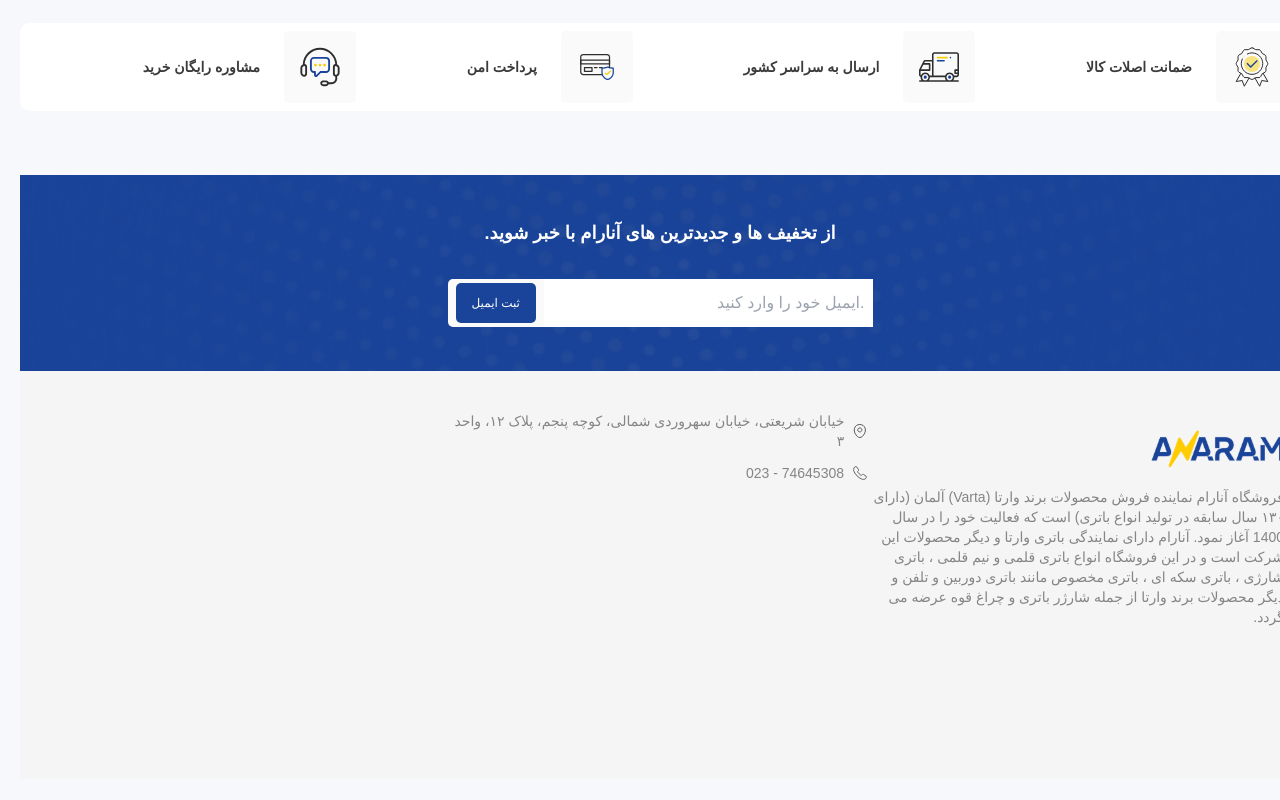
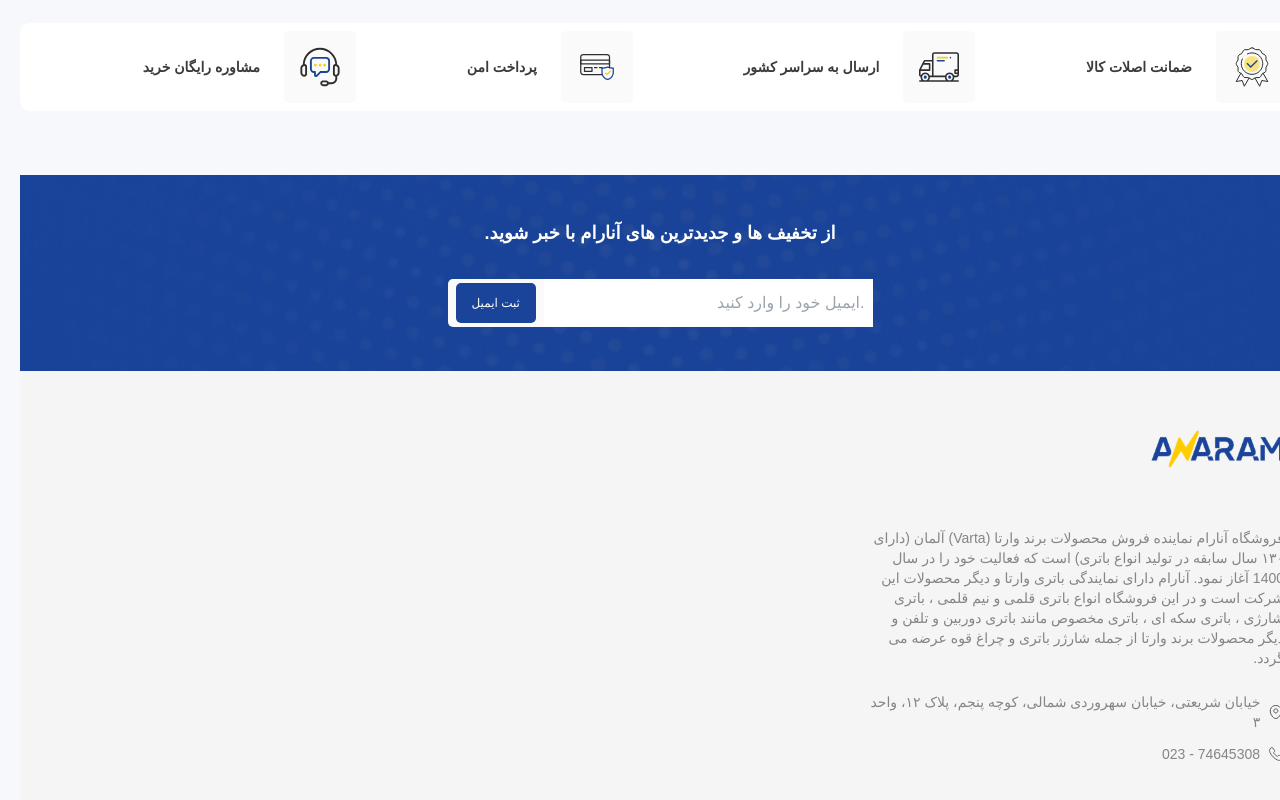
Before and after one commit to mahyarErshad/anaram-react, a React (Create React App) app: page / in a window 1280 px wide. Shown: the part 4667-5467 px from the top of the page. Before the commit the page ends 5446 px from the top, so only its background shows below. Built offline with nearby package versions, Linux system fonts and the light colour scheme; a web font is replaced by a local one.

Commit message:
Right column is done

```diff
--- a/src/Components/Footer/FooterContainer/FooterContainer.jsx
+++ b/src/Components/Footer/FooterContainer/FooterContainer.jsx
@@ -11,7 +11,7 @@ function FooterContainer() {
       <section className={`${styles.footer} w-full max-w-[101.875rem] mx-auto`}>
         <Logo className={styles.logo} />
         <p className={`${styles.description} text-sm text-NeutralN90`}>فروشگاه آنارام نماینده فروش محصولات برند وارتا (Varta) آلمان (دارای ۱۳۰ سال سابقه در تولید انواع باتری) است که فعالیت خود را در سال 1400 آغاز نمود. آنارام دارای نمایندگی باتری وارتا و دیگر محصولات این شرکت است و در این فروشگاه انواع باتری قلمی و نیم قلمی ، باتری شارژی ، باتری سکه ای ، باتری مخصوص مانند باتری دوربین و تلفن و دیگر محصولات برند وارتا از جمله شارژر باتری و چراغ قوه عرضه می گردد.</p>
-        <address className="flex flex-col gap-3">
+        <address className={`${styles.address} flex flex-col gap-3`}>
           <FooterAddress icon={<LocationIcon />} text="خیابان شریعتی، خیابان سهروردی شمالی، کوچه پنجم، پلاک ۱۲، واحد ۳" />
           <FooterAddress icon={<PhoneIcon className="h-4 w-4" />} text="74645308 - 023" />
         </address>
--- a/src/Components/Footer/styles/styles.module.css
+++ b/src/Components/Footer/styles/styles.module.css
@@ -1,7 +1,8 @@
 .footer {
   display: grid;
-  grid-template-rows: 1fr 2fr 1fr;
+  grid-template-rows: 1fr 1.5fr 1fr;
   grid-template-columns: repeat(3, 1fr);
+  row-gap: 1.5rem;
 }
 .logo {
   grid-column: 1;
@@ -11,3 +12,7 @@
   grid-row: 2;
   grid-column: 1;
 }
+.address{
+    grid-column: 1;
+    grid-row: 3;
+}
```
